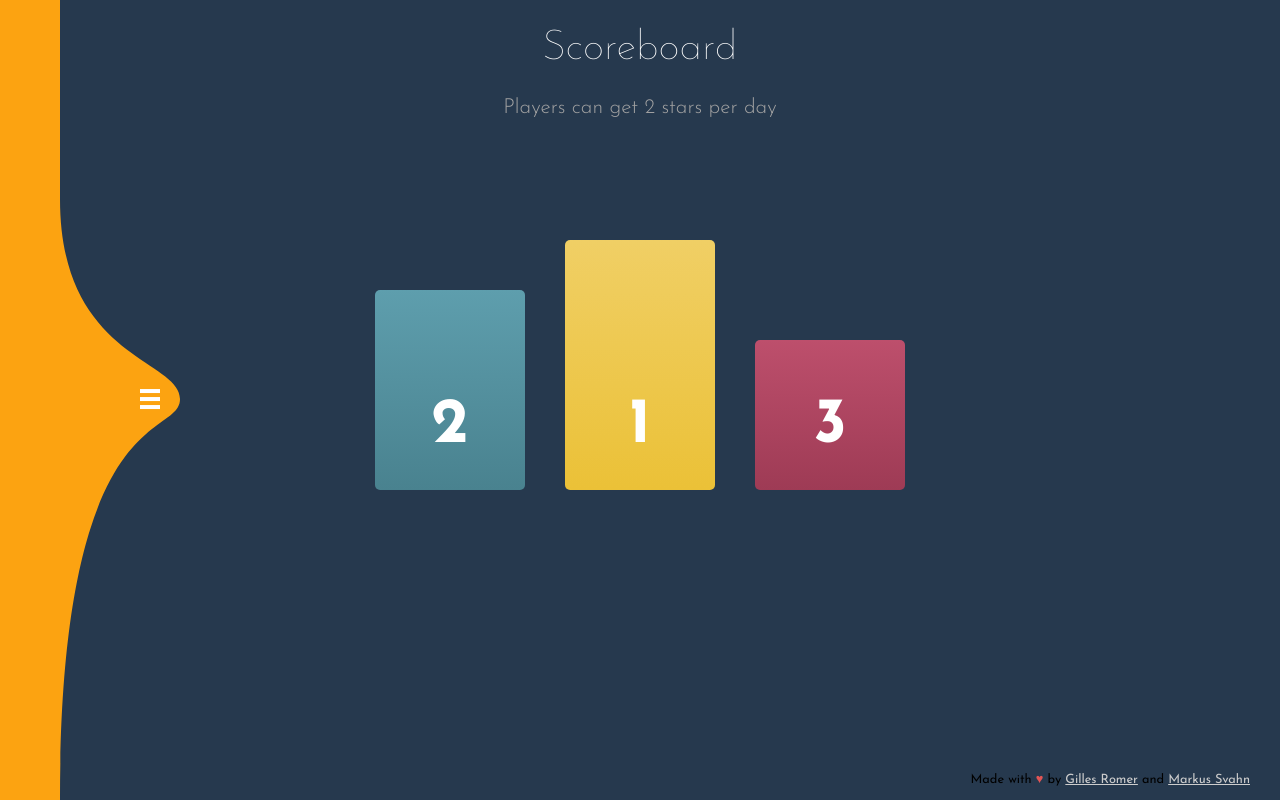
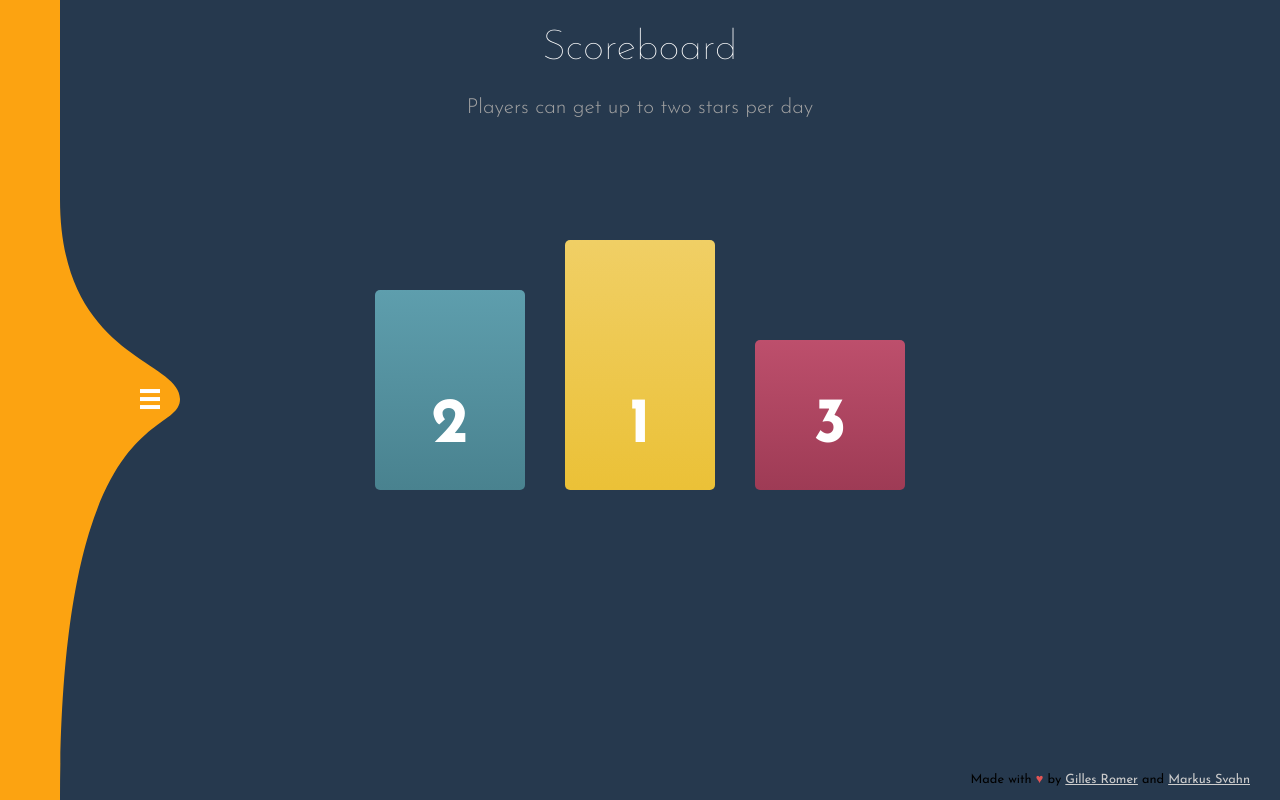
Before and after one commit to Git-Romer/AOC2022, a Django app: template AOC_scoreboard/webpage/templates/scoreboard.html in a window 1280 px wide. Run offline with Django 4.2, Linux system fonts and the light colour scheme; the template is opened without the code that fills it, so the values that code supplies are empty; parts of the project's set-up code (start-up, migrations or seed data) failed here and were passed over; some libraries are stand-ins or nearby versions.

Commit message:
just text stuff

```diff
--- a/AOC_scoreboard/webpage/templates/scoreboard.html
+++ b/AOC_scoreboard/webpage/templates/scoreboard.html
@@ -5,7 +5,7 @@
 {% endblock %} {% block content %}
 <div class="header">
     <h1>Scoreboard</h1>
-    <p>Players can get 2 stars per day</p>
+    <p>Players can get up to two stars per day</p>
     <p>{{ daycounter }}</p>
 </div>
 <div class="scoreboard">
```
